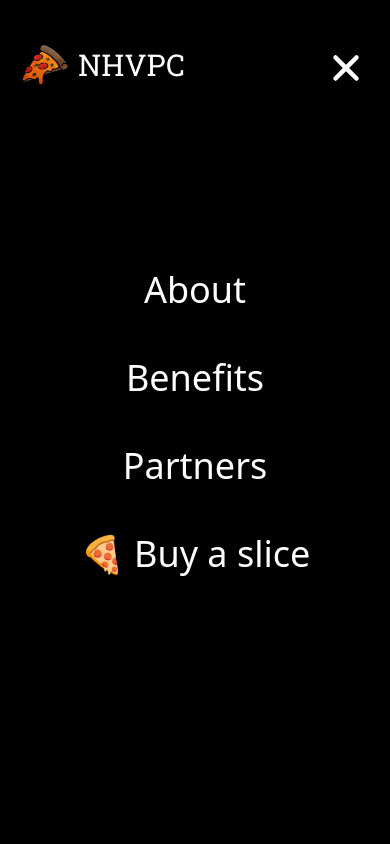
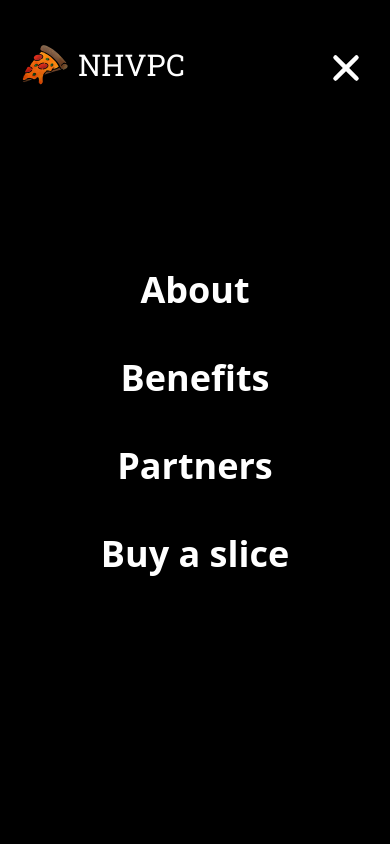
Before and after one commit to chambaz/nhvpc, a Next.js app: page / in a window 390 px wide. Both pictures are taken after a click on the icon 362 px from the left and 81 px from the top of the page. Shown: the top 844 px of the page. Built offline with nearby package versions, Linux system fonts and the light colour scheme.

Commit message:
Tweak mobile menu styling

```diff
--- a/components/nav.js
+++ b/components/nav.js
@@ -116,7 +116,7 @@
           className="absolute top-11 right-5 text-5xl text-white cursor-pointer"
         />
         <nav className="w-screen h-screen flex items-center justify-center">
-          <ul className="text-white text-center text-4xl">
+          <ul className="text-white text-center text-4xl font-bold">
             <li className="my-12 cursor-pointer">
               <a
                 onClick={(e) => {
@@ -150,7 +150,7 @@
                   e.preventDefault()
                   navigateTo('buy')
                 }}>
-                🍕 Buy a slice
+                Buy a slice
               </a>
             </li>
           </ul>
```
